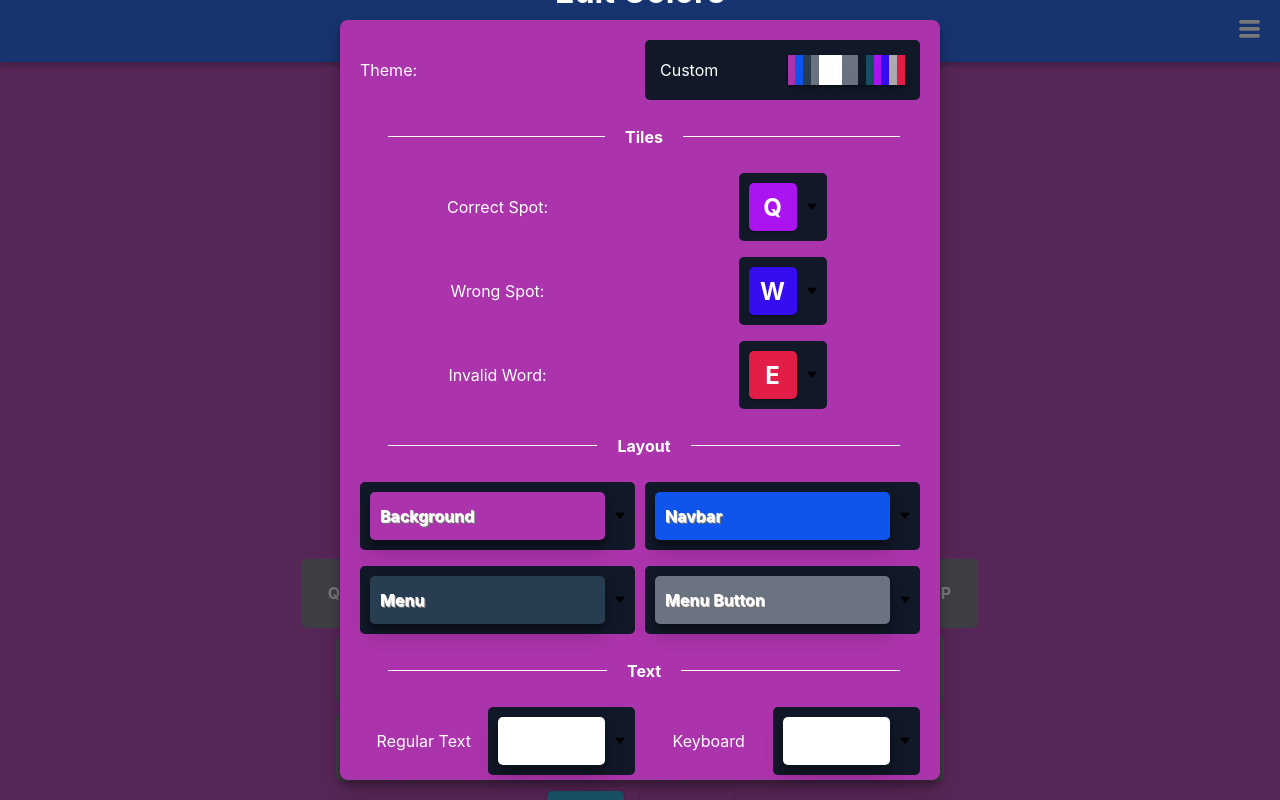
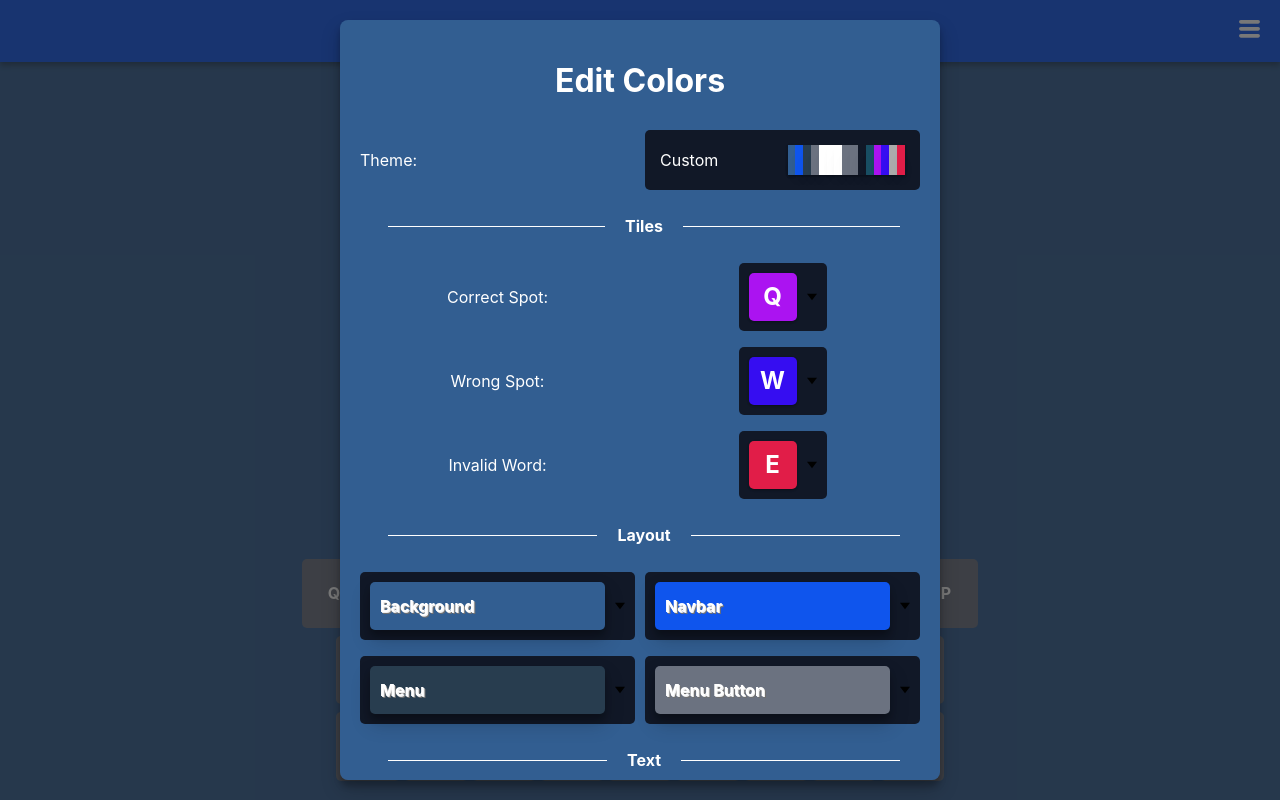
Before and after one commit to MattHaslemTech/Colordle, a React (Create React App) app: page / in a window 1280 px wide. Built offline with nearby package versions, Linux system fonts and the light colour scheme.

Commit message:
Computer transfer

```diff
--- a/package.json
+++ b/package.json
@@ -10,7 +10,7 @@
     "react": "^18.1.0",
     "react-colorful": "^5.5.1",
     "react-dom": "^18.1.0",
-    "react-scripts": "5.0.1",
+    "react-scripts": "^2.1.3",
     "web-vitals": "^2.1.4"
   },
   "scripts": {
--- a/src/components/Navbar/Popups/ColorPopup.jsx
+++ b/src/components/Navbar/Popups/ColorPopup.jsx
@@ -311,7 +311,7 @@ class ColorPopUp extends React.Component {
     var colorPicker = [<RgbaColorPicker color={rgbaColorValue} onChange={(color) => (this.updateLetterTile(color, tileName, stateName))} />];
 
     // Add the save and cancel buttons
-    colorPicker.push(<><div className="close-popup button save" onClick={(e) => (this.handleSaveColorTile(tileName))}>Save</div><div className="close-popup button">Cancel</div></>);
+    colorPicker.push(<><div className="close-popup button save" onClick={(e) => (this.handleSaveColorTile(tileName))}>Save</div><div className="close-popup button" onClick={this.handleCancelColorTile(tileName)}>Cancel</div></>);
 
     return colorPicker;
   }
@@ -337,6 +337,23 @@ class ColorPopUp extends React.Component {
 
     console.log("tempChosenColor2: " + tempChosenColor);
     console.log("tileName2: " + tileName);
+  }
+
+
+  /*
+   * When 'cancel' is clicked on tile color select
+   */
+  handleCancelColorTile(tileName)
+  {
+    /*
+    var tempChosenColor = this.state.tempChosenColor;
+
+    var requestURL;
+
+    // Get r, g, b, a values from current chosen color
+    var rgbaArr = tempChosenColor.replaceAll(/\s/g,'').replace('rgba(','').replace(')','').split(',');
+    */
+    console.log('sweet');
   }
 
 
--- a/src/components/styles/popups.css
+++ b/src/components/styles/popups.css
@@ -32,7 +32,7 @@
 {
   display: flex;
   flex-direction: column;
-  justify-content: center;
+  justify-content: flex-start;
   align-items: center;
 
   padding: 20px;
@@ -48,6 +48,8 @@
   max-height: 95vh;
 
   box-sizing: border-box;
+
+  overflow-y: auto;
 }
 
 
--- a/src/components/styles/popups/colorPopup.css
+++ b/src/components/styles/popups/colorPopup.css
@@ -110,3 +110,8 @@
   min-width: 300px;
   border-radius: 5px 0px 5px 5px;
 }
+
+.pop-up-wrap[data-name="color"] .content-wrap .dropdown-wrap[data-type="layout"][data-open="true"] .options-wrap
+{
+    max-height: none;
+}
--- a/src/files/user-settings.json
+++ b/src/files/user-settings.json
@@ -3,7 +3,7 @@
   "selectedTheme": "Custom",
   "themes": {
     "Custom": {
-      "game-bg-color": "rgba(171,51,171,1)",
+      "game-bg-color": "rgba(50,94,145,1)",
       "navbar-bg-color": "rgba(15,85,237,1)",
       "menu-bg-color": "rgba(40,61,79,1)",
       "hamburger-open-bg-color": "rgba(107, 114, 128, 1)",
```
Also changed, not shown: 1 other file (tests, documents, lock files or other folders).
